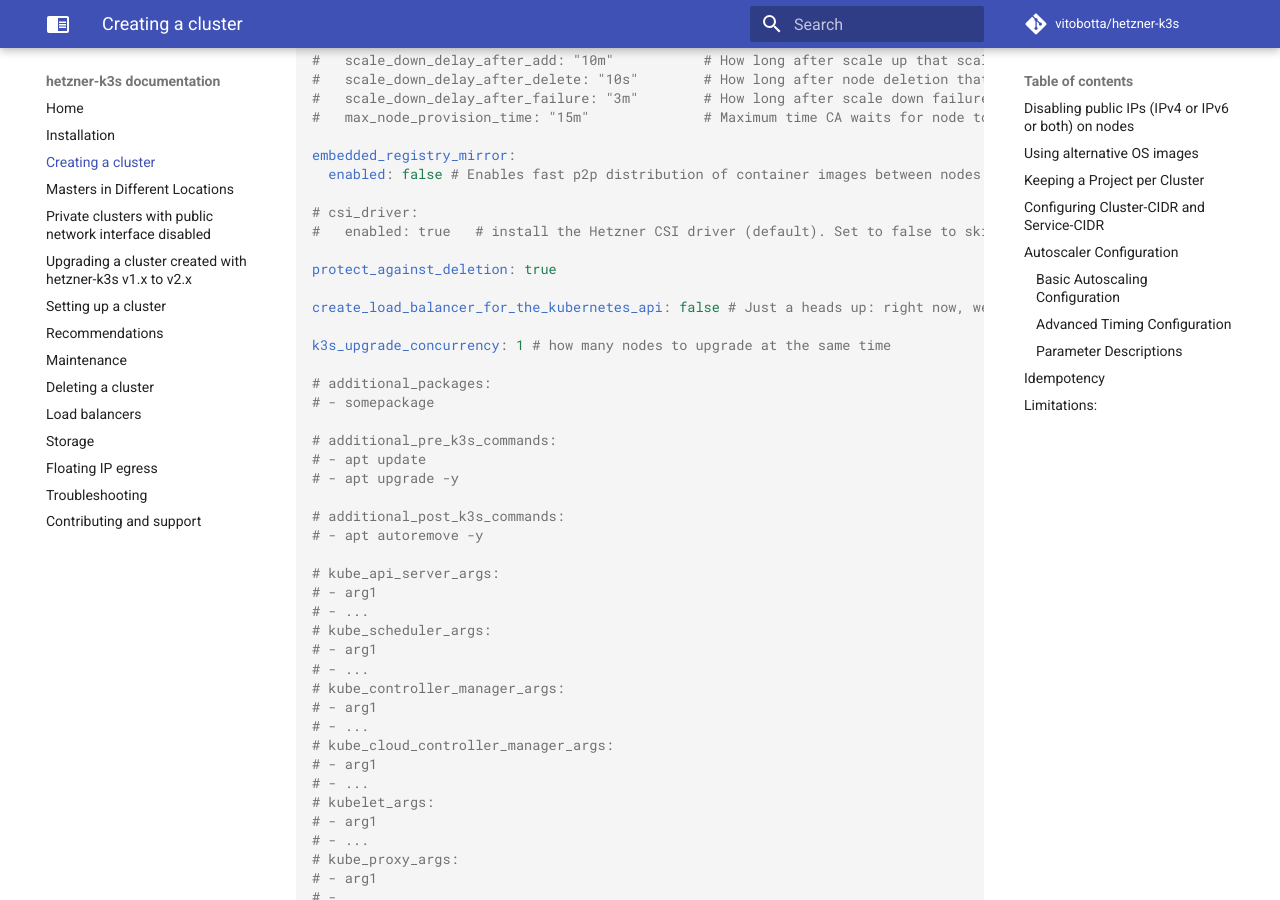
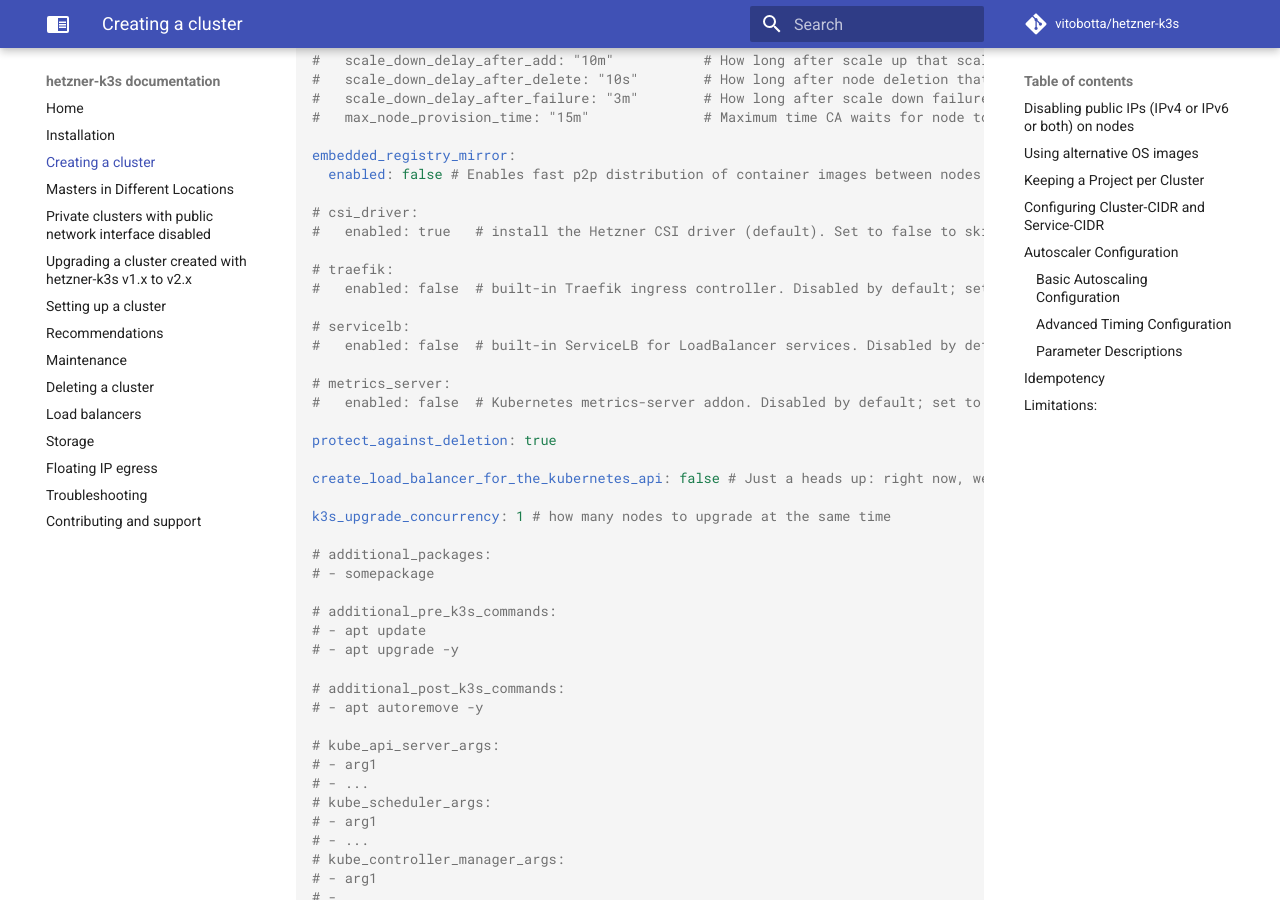
Before and after one commit to vitobotta/hetzner-k3s, an MkDocs documentation site: the page built from docs/Creating_a_cluster.md, in a window 1280 px wide and 900 px high, scrolled down 1831 px. Built offline with MkDocs 1.6.1 and Material for MkDocs 9.7.7, drawn with Linux system fonts in a browser that asks for light colours; comment, search, counter and statistics services are not loaded.

Commit message:
allow enabling traefik, servicelb, and metrics server

```diff
--- a/docs/Creating_a_cluster.md
+++ b/docs/Creating_a_cluster.md
@@ -97,6 +97,15 @@ embedded_registry_mirror:
 
 # csi_driver:
 #   enabled: true   # install the Hetzner CSI driver (default). Set to false to skip installation if you don't need persistent volumes backed by Hetzner block storage.
+
+# traefik:
+#   enabled: false  # built-in Traefik ingress controller. Disabled by default; set to true to install.
+
+# servicelb:
+#   enabled: false  # built-in ServiceLB for LoadBalancer services. Disabled by default; set to true to install.
+
+# metrics_server:
+#   enabled: false  # Kubernetes metrics-server addon. Disabled by default; set to true to install.
 
 protect_against_deletion: true
 
```
Also changed, not shown: README.md (+1 -0 lines), docs/index.md (+1 -0 lines), 6 other files.
